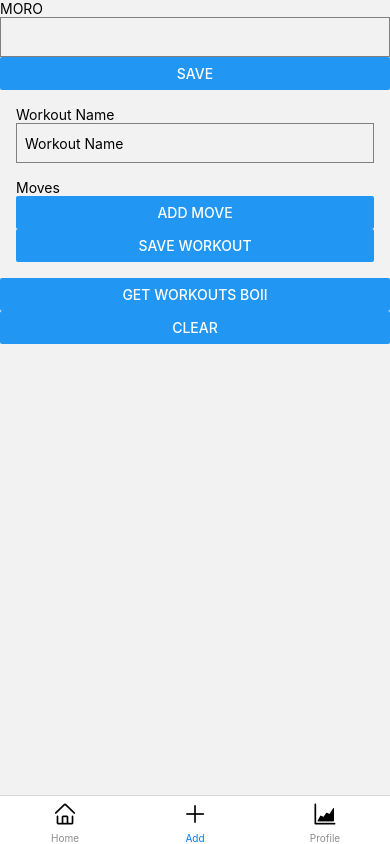
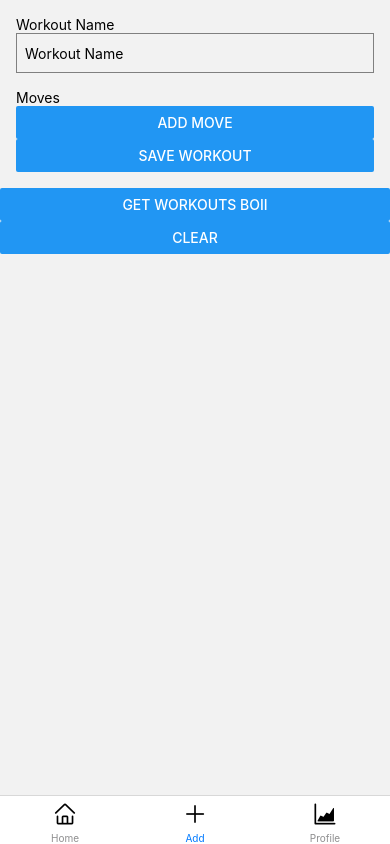
Before and after one commit to juhoohuj/mobile-project, a React Native app: screen /Add in a window 390 px wide. Built offline with nearby package versions, Linux system fonts and the light colour scheme.

Commit message:
removed testing

```diff
--- a/components/AddScreen.js
+++ b/components/AddScreen.js
@@ -29,48 +29,10 @@ const clearWorkouts = async() => {
     AsyncStorage.clear();
 }
 
-
- const AddScreen = () => {
-    const [value, setValue] = useState("");
-    const [text, setText] = useState("");
-    const saveData = async (value) => {
-        try {
-            await AsyncStorage.setItem("test", JSON.stringify(value));
-            alert("Data successfully saved")
-          } catch (error) {
-            console.log(error);
-            alert("Something went wrong")
-          }
-        };
-
-    const getData = async () => {
-        try {
-            const savedData = await AsyncStorage.getItem("test");
-            const currentData = JSON.parse(savedData);
-            console.log(currentData);
-            setText(currentData);
-        } catch (error) {
-            console.log(error);
-        }
-        };
-
-    function buttonPressed() {
-        saveData(value);
-        getData();
-    }
+const AddScreen = () => {
     const insets = useSafeAreaInsets();
     return (
         <ScrollView style={{paddingTop: insets.top, }}>
-            <View  >
-                <Text style={AddScreenTheme} >MORO</Text>
-                <TextInput
-                    style={{ height: 40, borderColor: 'gray', borderWidth: 1,}}
-                    onChangeText={text => setValue(text)}
-                    value={value}
-                />
-                <Button title="Save" onPress={() => {buttonPressed()}}/>
-                <Text>{text}</Text>
-            </View>
             <View>
                 <WorkoutForm/>
             </View>
```
